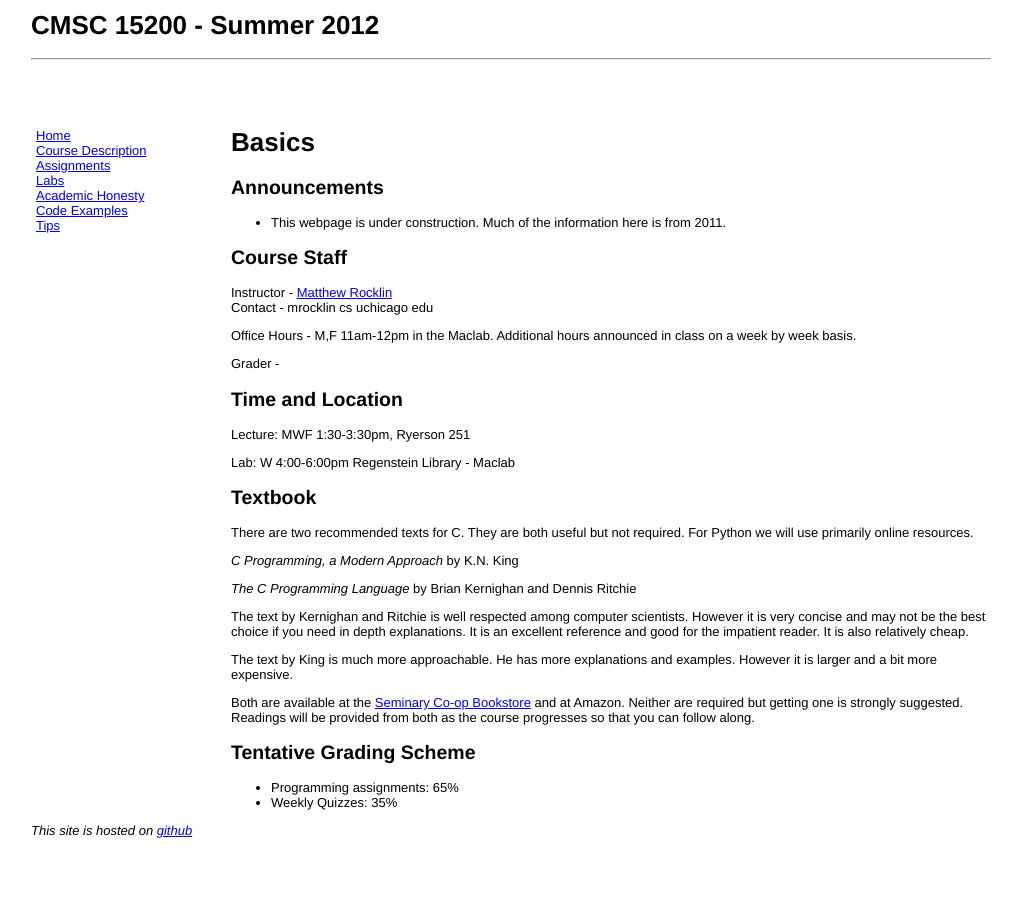
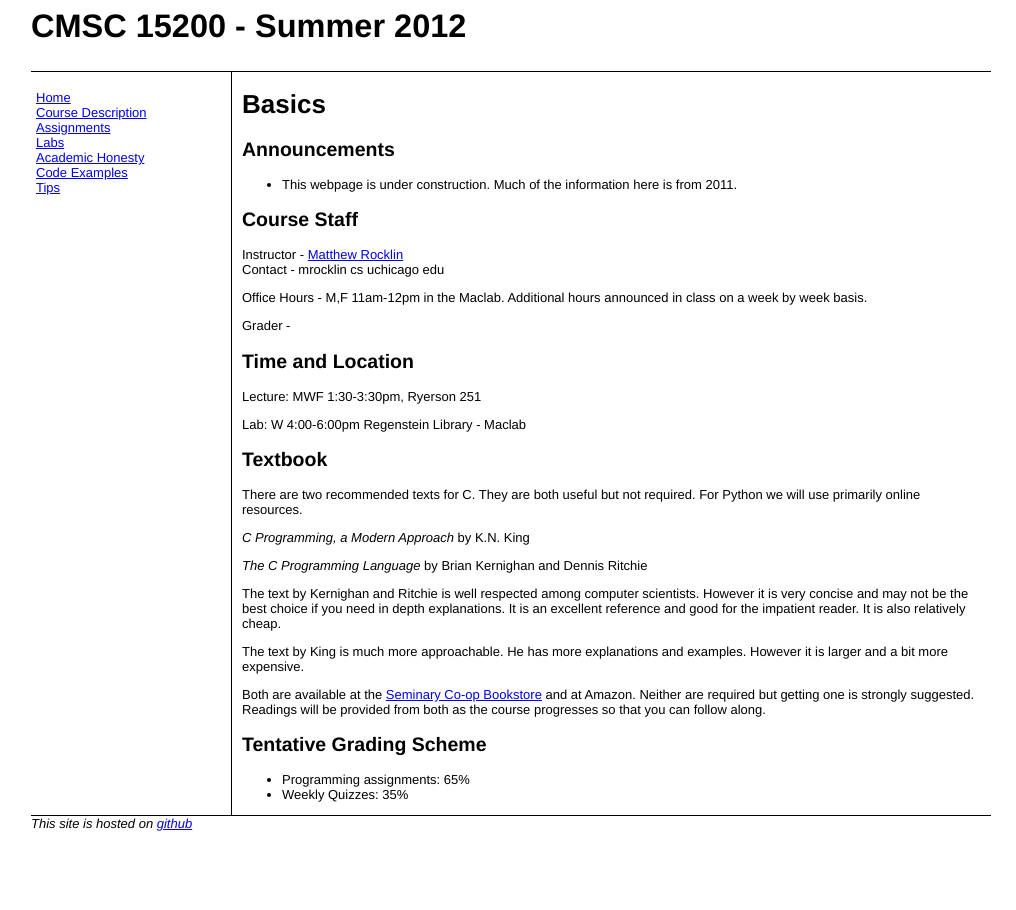
Before and after one commit to mrocklin/cmsc15200, a Jekyll site: the page built from index.md, in a window 1280 px wide. Shown: the whole page, without its empty margins (129-1145 px from the left). Built offline with Jekyll 4.4.1, drawn with Linux system fonts in a browser that asks for light colours; Markdown is read by kramdown in place of the engine named in the settings.

Commit message:
style - borders and padding

```diff
--- a/_includes/footer.html
+++ b/_includes/footer.html
@@ -1,2 +1,2 @@
 <i> This site is hosted on <a
-    href="github.com/mrocklin/cmsc15200">github</a></i>
+    href="http://github.com/mrocklin/cmsc15200">github</a></i>
--- a/_includes/title.html
+++ b/_includes/title.html
@@ -1,2 +1 @@
 <h1> CMSC 15200 - Summer 2012 </h1>
-<hr />
--- a/css/style.css
+++ b/css/style.css
@@ -11,10 +11,13 @@ body, html {
 }
 
 #header {
-    height:10%;
+    height:7%;
     background-color:#FFF;
-    margin: 10px auto;
     width:100%;
+    border-bottom: 1px solid #000;
+}
+#header h1{
+    font-size: 250%;
 }
 #navbar {
     background-color:#FFF;
@@ -30,10 +33,14 @@ body, html {
 
 #content {
     float: left;
-    width: 760px;
+    width: 740px;
     background-color:#FFF;
+    padding-left: 10px;
+    border-left: 1px solid #000;
 }
 
 #footer {
+    border-top: 1px solid #000;
+    font-color: #888;
     clear: both;
 }
```
